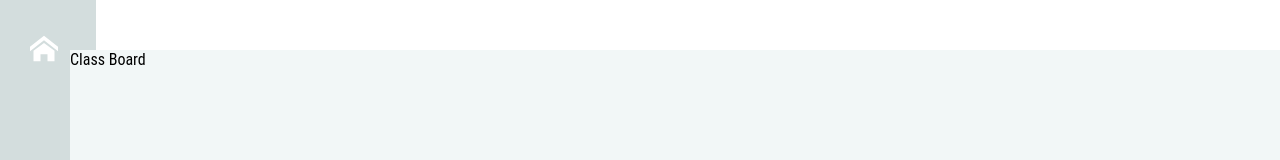
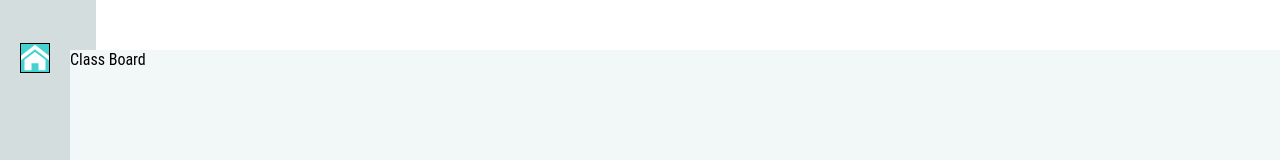
Before and after one commit to Match-on/match-on-client, a Next.js app: page /classboard in a window 1280 px wide. Shown: the top 160 px of the page. Built offline with nearby package versions, Linux system fonts and the light colour scheme.

Commit message:
logo index

```diff
--- a/layouts/sidebar/logo/index.tsx
+++ b/layouts/sidebar/logo/index.tsx
@@ -6,14 +6,18 @@ import { ImHome } from "react-icons/im";
 const LogoFrame = styled.div`
   position: absolute;
   width: 100%;
-  height: 50px;
+  height: 83px;
+  text-align: center;
   .logo {
+    display: inline-block;
     position: absolute;
     color: #fff;
-    font-size: 28px;
-    top: 35px;
+    font-size: 30px;
+    left: 20px;
+    top: 43px;
     cursor: pointer;
-    margin-left: 30px;
+    border: 1px solid black;
+    background-color: #47d2d2;
   }
 `;
 
```
